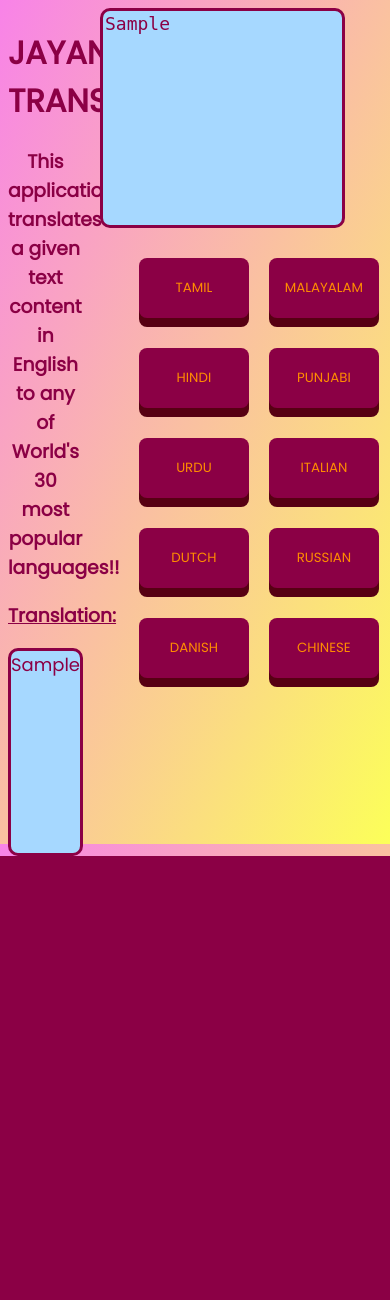
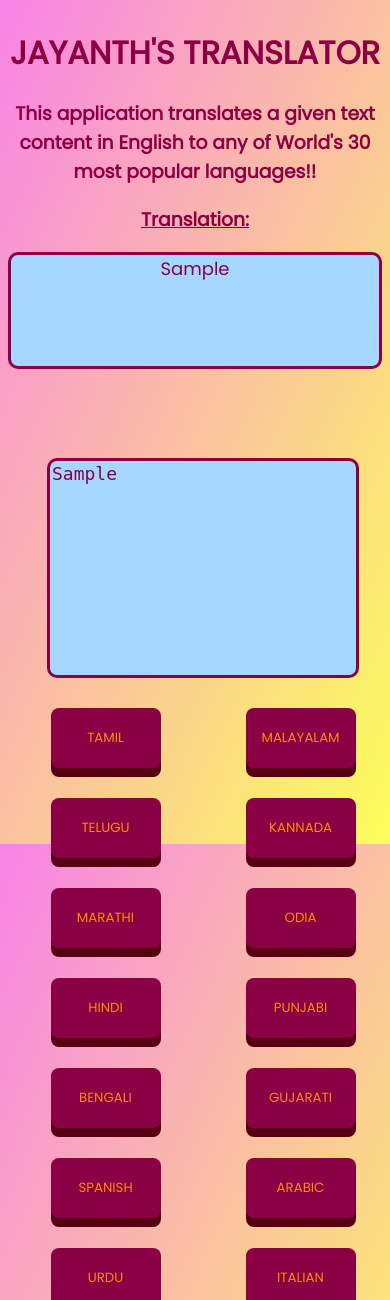
Before and after one commit to jayanth151002/Jayanth-translator, a Flask app: template templates/index.html in a window 390 px wide; the page is wider, and only the part inside the window is pictured. Shown: the top 1300 px of that part. Before the commit the page ends 856 px from the top of that part, so only its background shows below. Run offline with Flask 2, Linux system fonts and the light colour scheme; the template is opened without the code that fills it: most values are stand-ins (such as "Sample title", 1, 10 or a date in 2020).

Commit message:
Second commit

```diff
--- a/static/style.css
+++ b/static/style.css
@@ -95,3 +95,56 @@
     box-shadow: 0 5px #666;
     transform: translateY(8px);
   }
+
+  @media all and (max-width:585px){
+    .grid{
+        width:100%;
+        display: grid;
+        grid-template-columns: 1fr 1fr ;
+        grid-template-rows: 1fr 1fr 1fr 1fr 1fr 1fr 1fr 1fr 1fr 1fr 1fr 1fr 1fr 1fr 1fr;
+        margin: auto;
+        margin-left: 0%;
+        text-align: center;
+        align-items: center;
+    }
+    .content{
+        width:100%;
+        margin-left: 0%;
+        margin-top: 450px;
+        padding-bottom: 50px;
+    }
+    .description{
+        width:100%;
+       text-align: center;
+    }
+    .bodycontainer{
+        display: flex;
+        flex-direction: column;
+    }
+    #embed{
+
+        border:5px;
+        min-height: 30vw;
+        background-color: #a6d8ff;
+        border:3px solid rgb(139, 0, 69);
+        border-radius: 10px;
+        padding:20px auto;
+        color:rgb(139, 0, 69);
+        cursor:text;
+        font-weight: 500;
+        font-size: 18px;
+    }
+    textarea{
+        display:block;
+        min-width: 80%;
+        margin:auto;
+        resize: none;
+        background-color: #a6d8ff;
+        border:3px solid rgb(139, 0, 69);
+        border-radius: 10px;
+        color:rgb(139, 0, 69);
+        font-weight: 500;
+        font-size: 18px;
+    }
+
+  }
--- a/templates/index.html
+++ b/templates/index.html
@@ -23,7 +23,7 @@
         </div>
         <div class="content">
             <form method="POST" id="form">
-                <textarea rows="10" id="textinput" name="text">{{embed1}}</textarea>
+                <textarea rows="10" id="textinput" name="text" placeholder="Enter your text here">{{embed1}}</textarea>
                 <!-- <div class="grid-items"><button id="ta">SUBMIT</button> -->
                 <div class="grid">
                     <div class="grid-items"><button id="ta">TAMIL</button></div>
```
Also changed, not shown: requirements.txt (deleted, +0 -27 lines), 1 other file.
